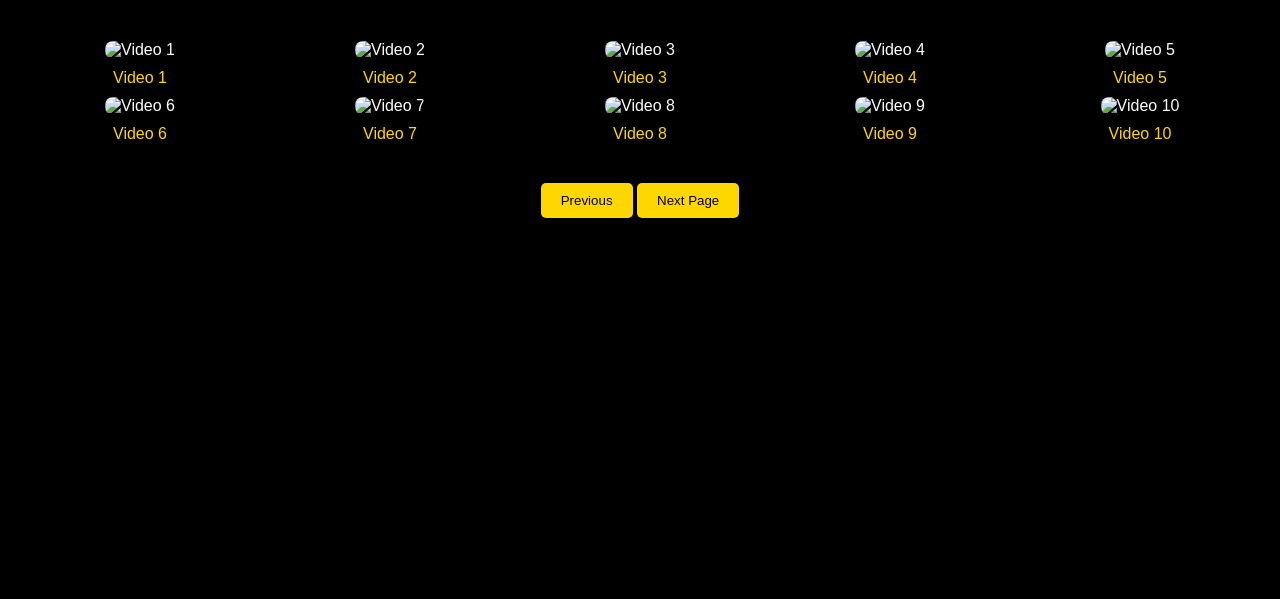
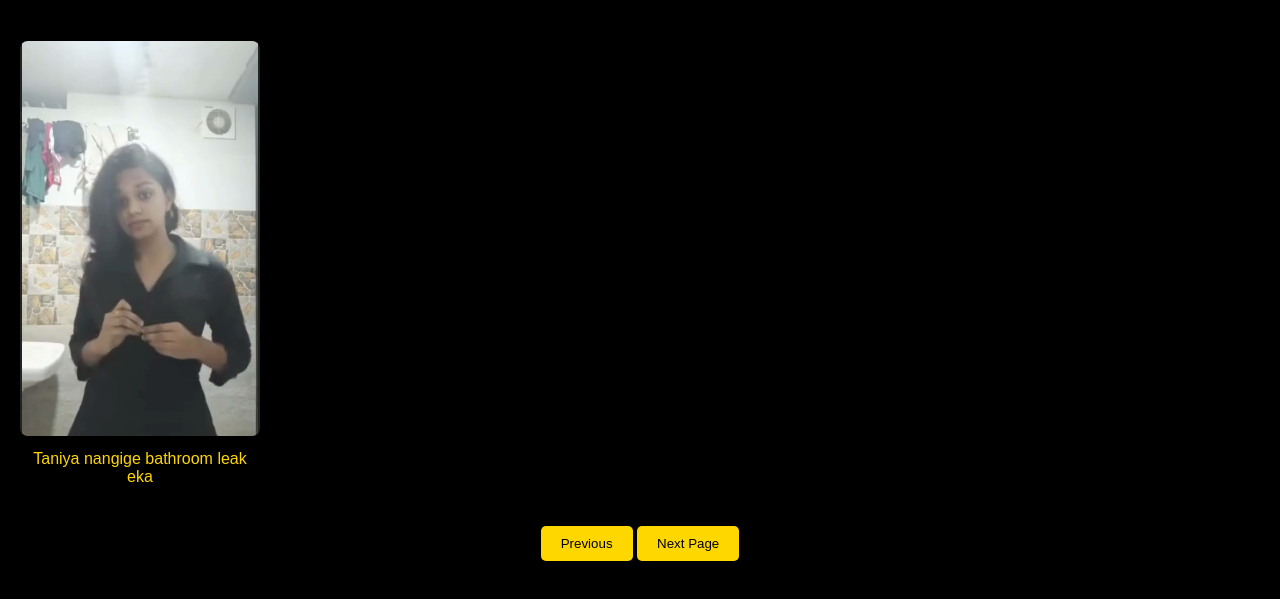
Before and after one commit to walawwahub/video, a plain HTML site: page index.html in a window 1280 px wide. Shown: the part 123-722 px from the top of the page. Drawn offline with Linux system fonts and the light colour scheme.

Commit message:
Update index.html

```diff
--- a/index.html
+++ b/index.html
@@ -148,7 +148,7 @@
     <!-- Popup Modal for Ad -->
     <div class="popup" id="popupAd">
         <div class="popup-content">
-            <h2>Watch this short ad!</h2>
+            <h2>Watch this short ad before watching video!</h2>
             <p>Click the button below to continue to the video.</p>
             <button id="redirectToAdBtn">Continue to Ad</button>
         </div>
@@ -165,25 +165,11 @@
 
         // Sample video data (image, video URL, and title)
         const videoData = [
-            { image: 'video1.jpg', link: 'video1.mp4', title: 'Video 1' },
-            { image: 'video2.jpg', link: 'video2.mp4', title: 'Video 2' },
-            { image: 'video3.jpg', link: 'video3.mp4', title: 'Video 3' },
-            { image: 'video4.jpg', link: 'video4.mp4', title: 'Video 4' },
-            { image: 'video5.jpg', link: 'video5.mp4', title: 'Video 5' },
-            { image: 'video6.jpg', link: 'video6.mp4', title: 'Video 6' },
-            { image: 'video7.jpg', link: 'video7.mp4', title: 'Video 7' },
-            { image: 'video8.jpg', link: 'video8.mp4', title: 'Video 8' },
-            { image: 'video9.jpg', link: 'video9.mp4', title: 'Video 9' },
-            { image: 'video10.jpg', link: 'video10.mp4', title: 'Video 10' },
-            { image: 'video11.jpg', link: 'video11.mp4', title: 'Video 11' },
-            { image: 'video12.jpg', link: 'video12.mp4', title: 'Video 12' },
-            { image: 'video13.jpg', link: 'video13.mp4', title: 'Video 13' },
-            { image: 'video14.jpg', link: 'video14.mp4', title: 'Video 14' },
-            { image: 'video15.jpg', link: 'video15.mp4', title: 'Video 15' },
+            { image: 'img/taniya nangi.png', link: 'taniya-nangi.html', title: 'Taniya nangige bathroom leak eka' }
             // Add more videos as needed
         ];
 
-        const adsterraAdLink = "https://your-adsterra-link.com"; // Replace with your actual Adsterra ad link
+        const adsterraAdLink = "https://www.profitableratecpm.com/em5hcz8g?key=8f19811e7c96cbf7814bea34b7bb4c3e"; // Replace with your actual Adsterra ad link
 
         // Function to show the popup ad
         function showPopupAd(videoOrPage) {
@@ -259,5 +245,18 @@
             loadVideos();
         });
     </script>
+        <script>
+    // Block right-click
+    document.addEventListener('contextmenu', function(e) {
+        e.preventDefault(); // Disable right-click
+    });
+
+    // Block Ctrl+U (View Source)
+    document.addEventListener('keydown', function(e) {
+        if (e.ctrlKey && e.key === 'u') {
+            e.preventDefault(); // Disable Ctrl + U
+        }
+    });
+</script>
 </body>
 </html>
```
